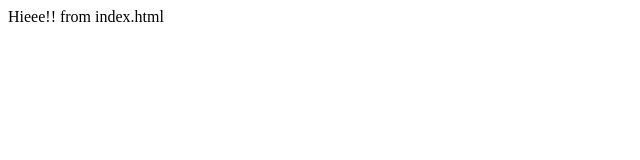
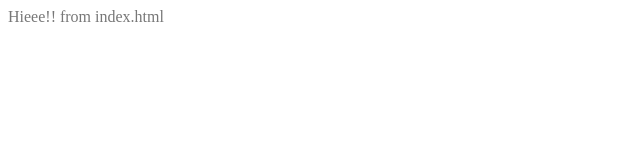
Before and after one commit to niv16/trucker, a plain HTML site: page src/index.html in a window 1280 px wide. Shown: the full height of the page, 0-640 px from the left. Drawn offline with Linux system fonts and the light colour scheme.

Commit message:
add style to the app

```diff
--- a/src/index.html
+++ b/src/index.html
@@ -1,6 +1,7 @@
 <html>
     <head>
         <title>Index</title>
+        <link rel="stylesheet" type="text/css"href="style.css">
     </head>
     <body>
         Hieee!! from index.html
--- /dev/null
+++ b/src/style.css
@@ -0,0 +1,4 @@
+body{
+    color: #777;
+    backgroud: #888;
+}
```
